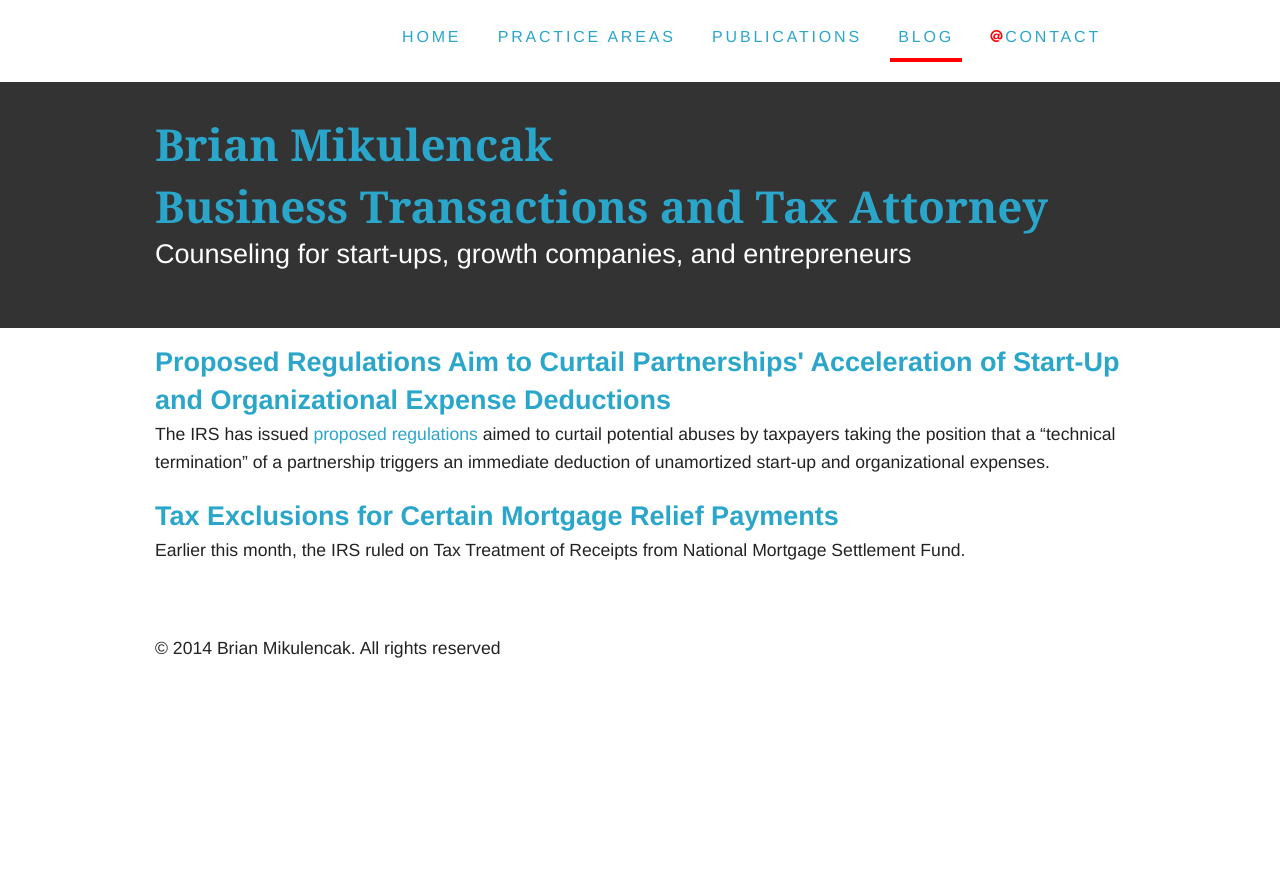
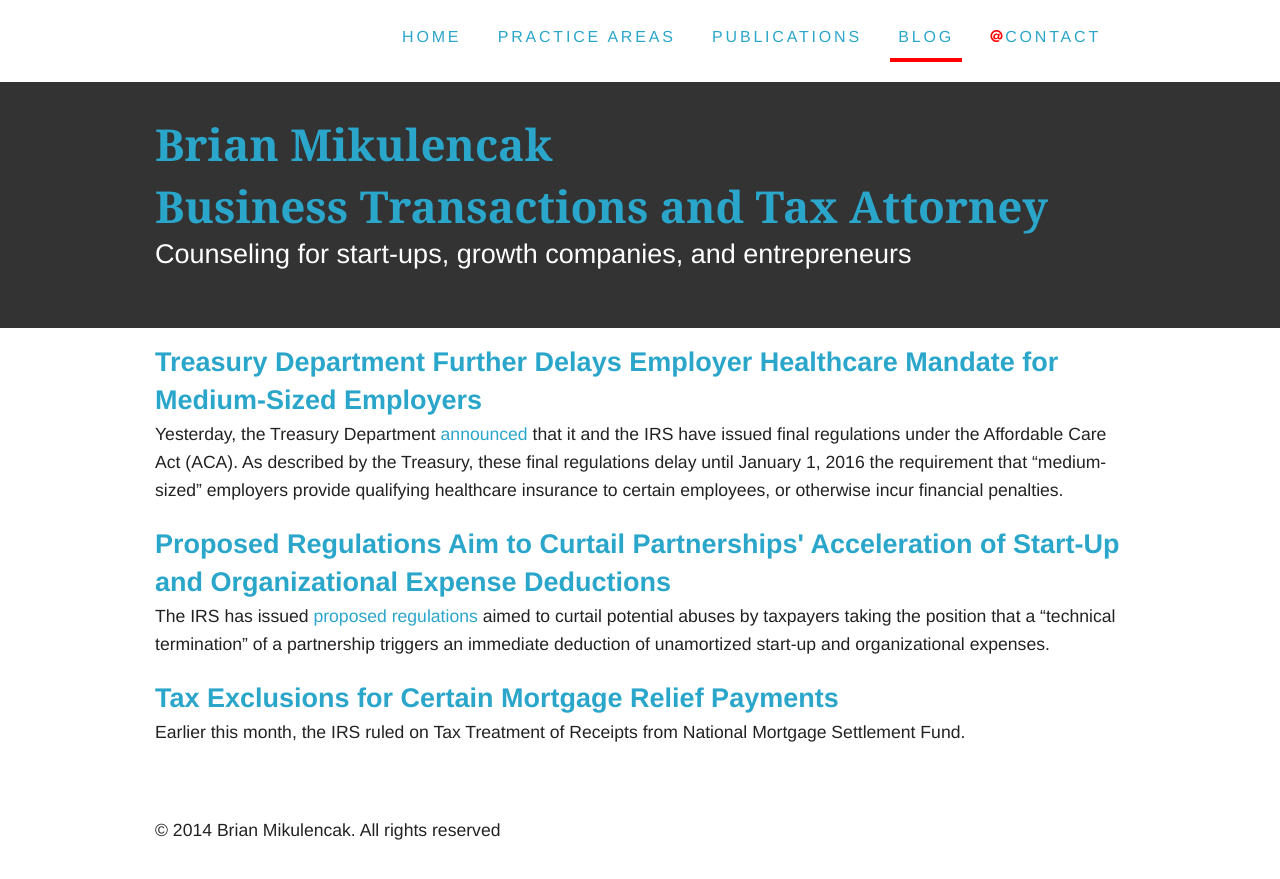
Before and after one commit to brianmik/bmaustinlaw, a Jekyll site: the page built from blog/index.html, in a window 1280 px wide. Shown: the top 879 px of the page. Built offline with Jekyll 4.4.1, drawn with Linux system fonts in a browser that asks for light colours; Markdown is read by kramdown in place of the engine named in the settings.

Commit message:
removed nested quotes in title of treasury dept post

```diff
--- a/_posts/2014-02-10-medium-size-employer-mandate-deferral.markdown
+++ b/_posts/2014-02-10-medium-size-employer-mandate-deferral.markdown
@@ -1,6 +1,6 @@
 ---
 layout: post
-title:  "Treasury Department Further Delays Employer Healthcare Mandate for "Medium-Sized" Employers"
+title:  "Treasury Department Further Delays Employer Healthcare Mandate for Medium-Sized Employers"
 date:   2014-02-10 01:00:00
 categories: employee healthcare
 ---
```
